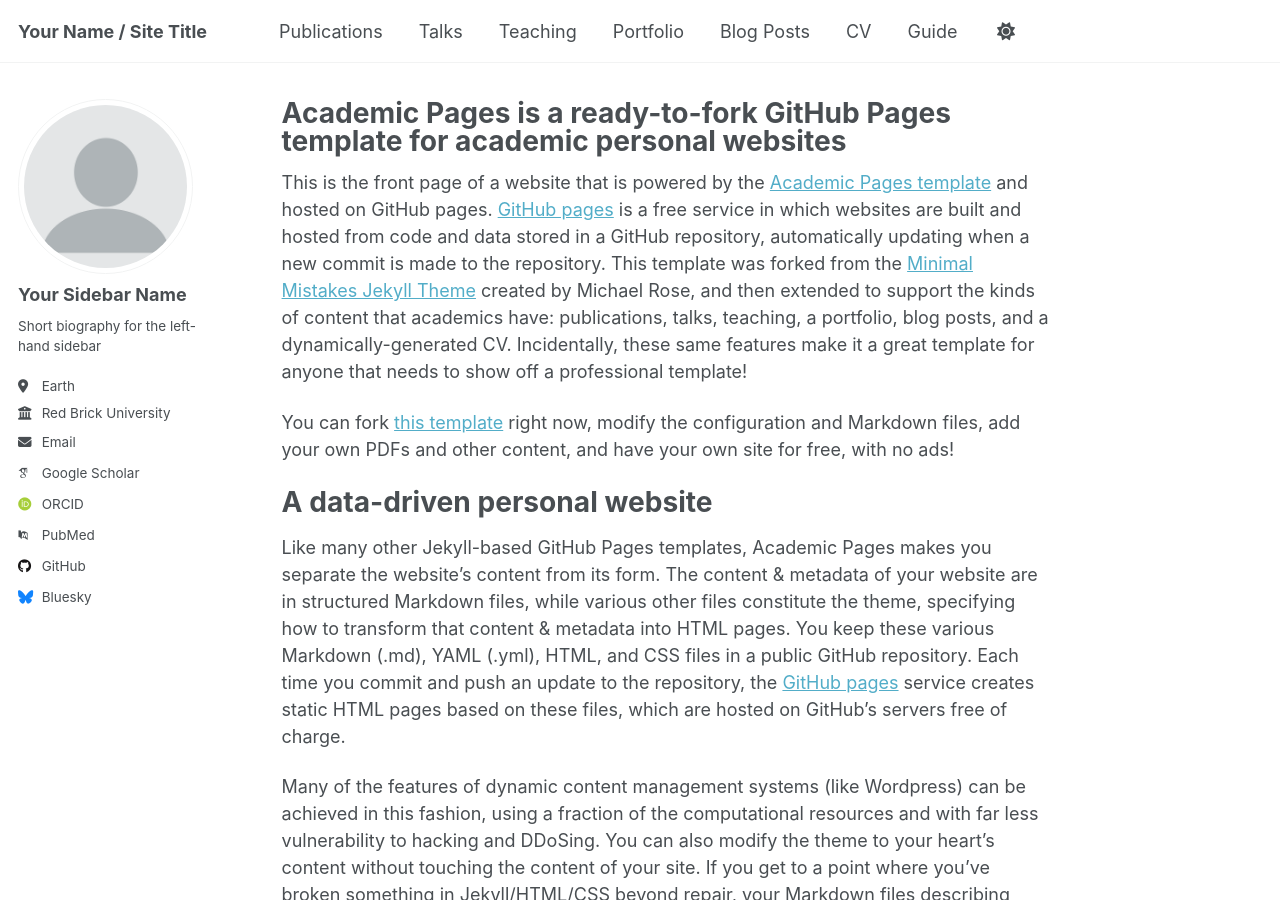
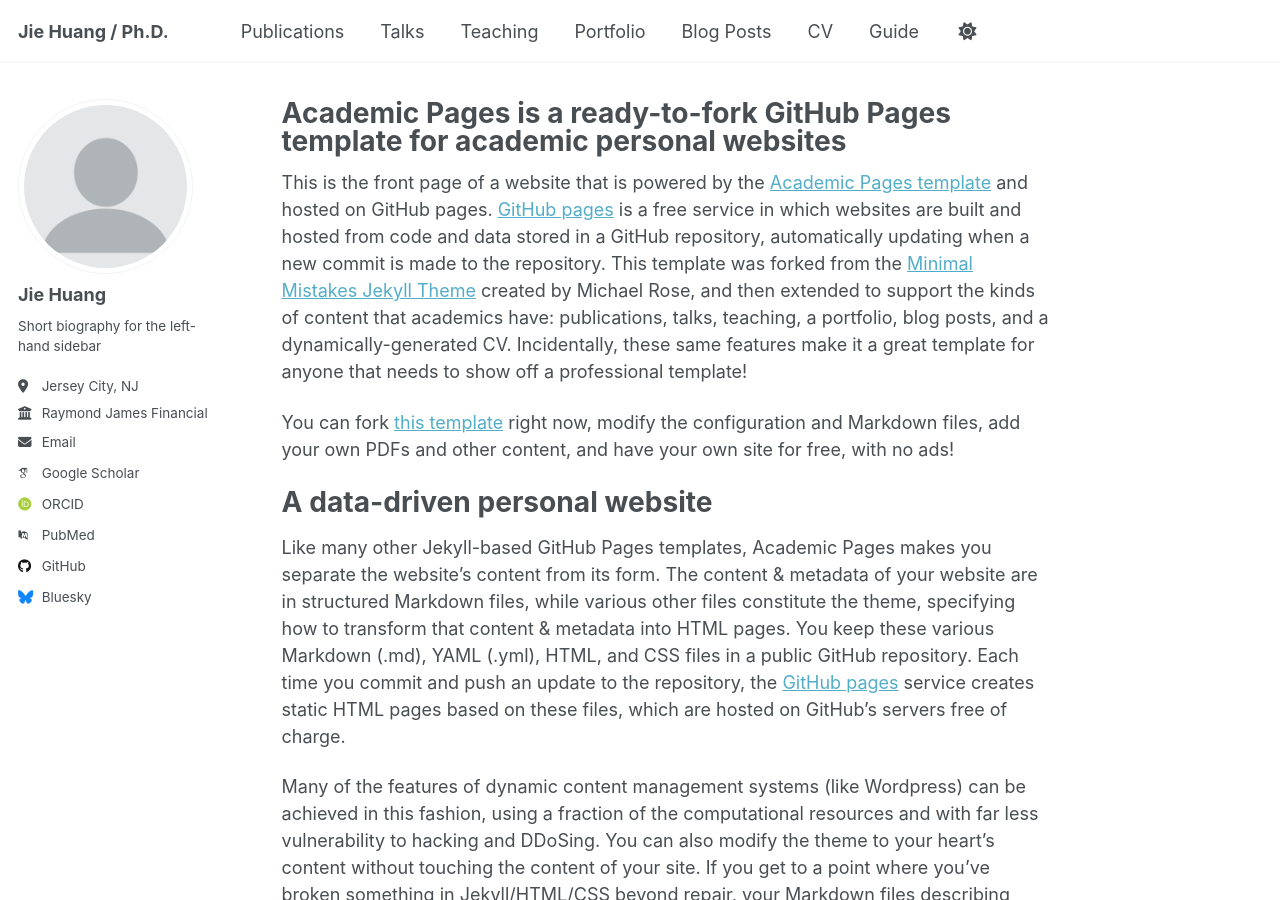
Before and after one commit to huang3170/jiehuang.github.io, a Jekyll site: the page built from _pages/about.md, in a window 1280 px wide and 900 px high. Built offline with Jekyll 4.4.1, drawn with Linux system fonts in a browser that asks for light colours; some web fonts are replaced; a script that is not in the unit is left out.

Commit message:
update basic info

```diff
--- a/_config.yml
+++ b/_config.yml
@@ -9,13 +9,13 @@
 # Basic Site Settings
 locale                   : "en-US"
 site_theme               : "default" # Currently available options are "default", "air"
-title                    : "Your Name / Site Title"
+title                    : "Jie Huang / Ph.D."
 title_separator          : "-"
 name                     : &name "Your Name"
 description              : &description "personal description"
-url                      : https://academicpages.github.io # the base hostname & protocol for your site e.g. "https://[your GitHub username].github.io" or if you already have some other page hosted on Github then use "https://[your GitHub username].github.io/[Your Repo Name]"
+url                      : https://jiehuang.github.io # the base hostname & protocol for your site e.g. "https://[your GitHub username].github.io" or if you already have some other page hosted on Github then use "https://[your GitHub username].github.io/[Your Repo Name]"
 baseurl                  : "" # the subpath of your site, e.g. "/blog"
-repository               : "academicpages/academicpages.github.io"
+repository               : "huang3170/jiehuang.github.io"
 
 # Site Author - The following control what appear as part of the author content on the side bar.
 #               If a field is blank the icon and link will not appear, otherwise it will be shown.
@@ -23,18 +23,18 @@ repository               : "academicpages/academicpages.github.io"
 author:
   # Biographic information
   avatar           : "profile.png"
-  name             : "Your Sidebar Name"
+  name             : "Jie Huang"
   pronouns         : # example: "she/her"
   bio              : "Short biography for the left-hand sidebar"
-  location         : "Earth"
-  employer         : "Red Brick University"
+  location         : "Jersey City, NJ"
+  employer         : "Raymond James Financial"
   uri              : # URL
-  email            : "none@example.org"
+  email            : "huangjie0730@gmail.com"
 
   # Academic websites
   academia         : # URL
   arxiv            : # URL - Update with the correct link to your profile
-  googlescholar    : "https://scholar.google.com/citations?user=PS_CX0AAAAAJ"
+  googlescholar    : "https://scholar.google.com/citations?user=lDxoZ_gAAAAJ&hl=zh-CN"
   inspire-hep      : # URL
   impactstory      : # URL
   orcid            : "http://orcid.org/yourorcidurl"
```
